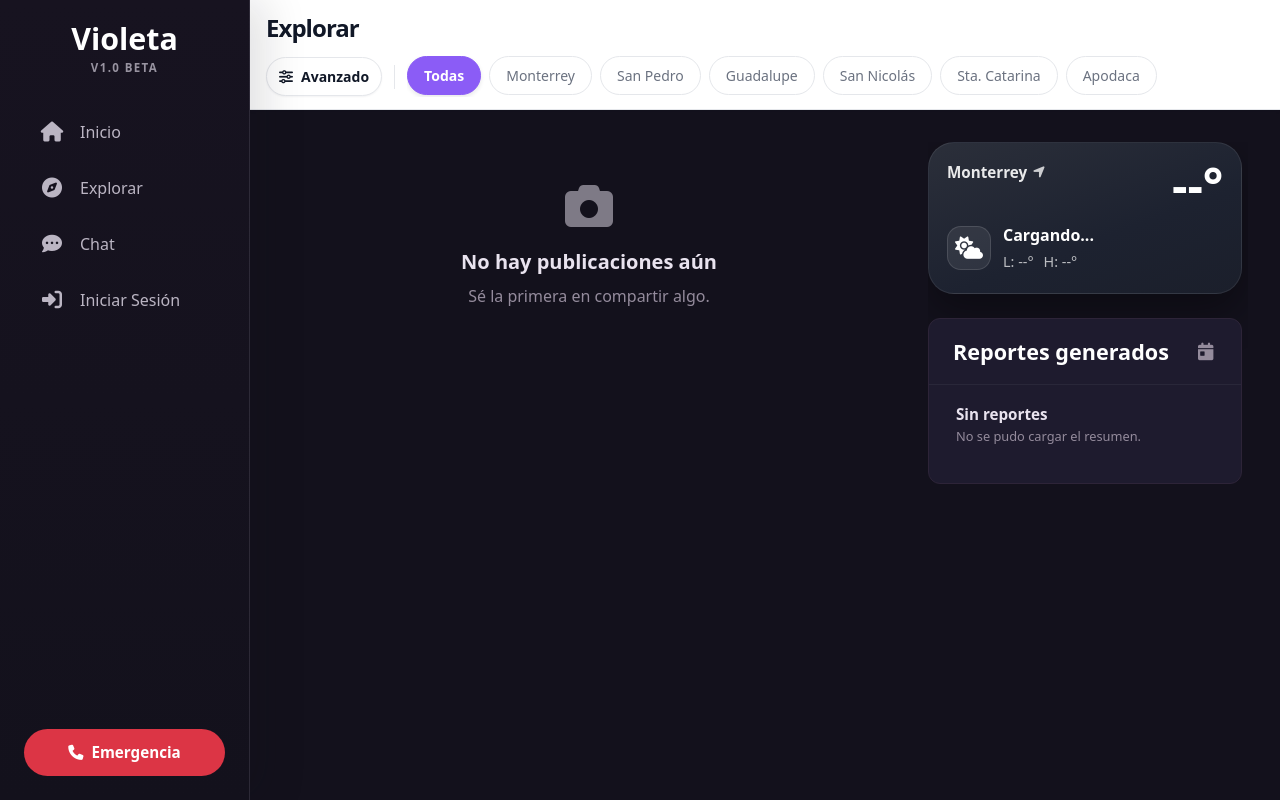
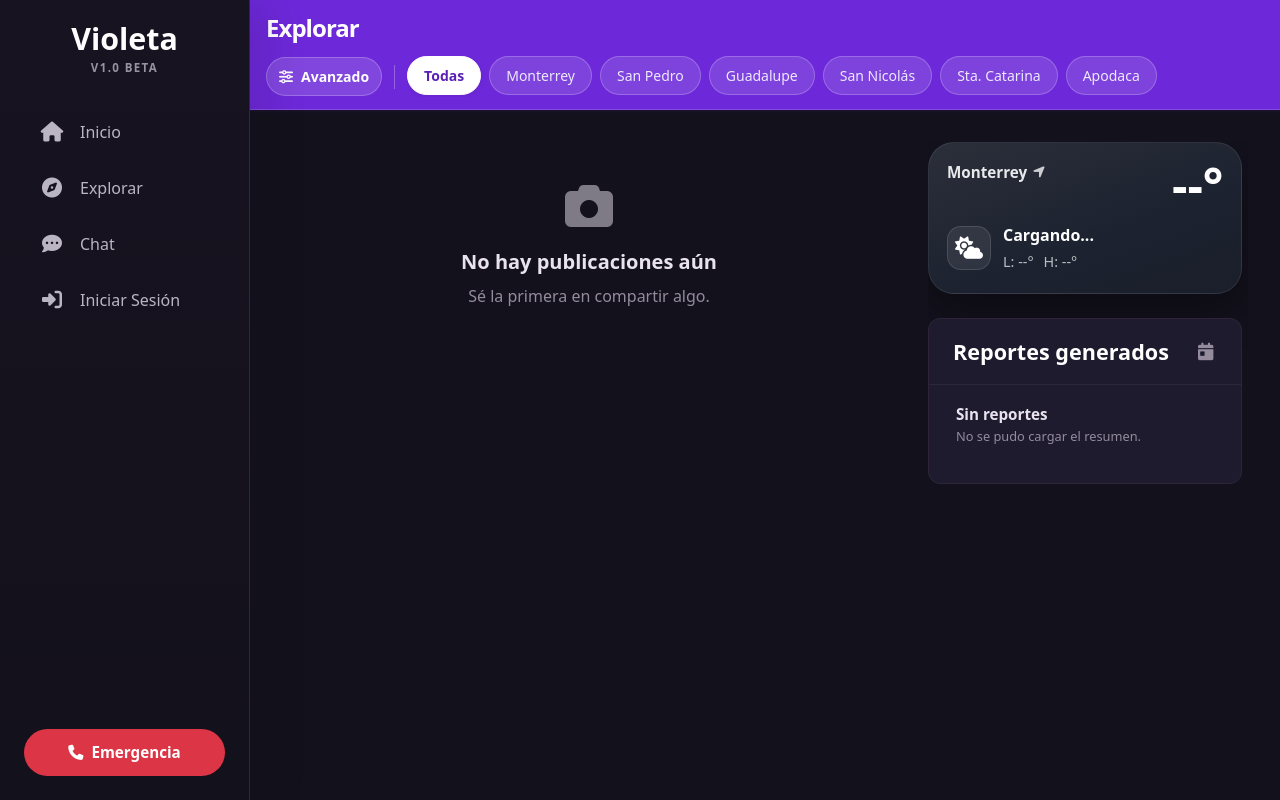
Before and after one commit to Irving1265/Violeta-App, a Python web app: template templates/index.html in a window 1280 px wide. Run offline with Jinja, Linux system fonts and the light colour scheme; the template is opened without the code that fills it, so the values that code supplies are empty; some libraries are stand-ins or nearby versions.

Commit message:
Use flat purple explore header

```diff
--- a/scripts/smoke_test_cases.py
+++ b/scripts/smoke_test_cases.py
@@ -841,7 +841,7 @@ class VioletaSmokeTests(unittest.TestCase):
 
         client = self.client_for(user_id)
         feed_html = client.get('/').get_data(as_text=True)
-        self.assertIn('20260524-flat-explore-header-v1', feed_html)
+        self.assertIn('20260524-purple-explore-header-v1', feed_html)
         self.assertIn('id="mainHeader"', feed_html)
         self.assertIn('violeta-header-top', feed_html)
         self.assertIn('violeta-filters-bar', feed_html)
@@ -853,6 +853,10 @@ class VioletaSmokeTests(unittest.TestCase):
         self.assertNotIn('violeta-city-filters-section', feed_html)
         self.assertNotIn('Zonas seleccionadas', feed_html)
         self.assertIn('20260523-report-modal-split-v1', feed_html)
+
+        style_css = (PROJECT_ROOT / 'static' / 'css' / 'style.css').read_text()
+        self.assertIn('background: #6d28d9;', style_css)
+        self.assertIn('background: rgba(255, 255, 255, 0.12);', style_css)
         self.assertIn('id="reportPostModal"', feed_html)
         self.assertIn('id="reportCommentModal"', feed_html)
         self.assertIn('/static/js/app.js?', feed_html)
--- a/static/css/style.css
+++ b/static/css/style.css
@@ -1610,16 +1610,16 @@ body.post-create-modal-open .floating-create-btn {
     z-index: 1020;
     width: calc(100% + 2rem);
     margin: calc(-1rem - env(safe-area-inset-top, 0px)) -1rem 1.5rem;
-    background: #ffffff;
-    border-bottom: 1px solid #e5e7eb;
-    box-shadow: 0 1px 3px rgba(17, 24, 39, 0.1);
+    background: #6d28d9;
+    border-bottom: 1px solid rgba(255, 255, 255, 0.16);
+    box-shadow: 0 1px 3px rgba(76, 29, 149, 0.22);
     display: flex;
     flex-direction: column;
     transition: box-shadow 0.28s ease;
 }
 
 .violeta-header.header-scrolled {
-    box-shadow: 0 2px 8px rgba(17, 24, 39, 0.1);
+    box-shadow: 0 2px 8px rgba(76, 29, 149, 0.24);
 }
 
 @media (min-width: 768px) {
@@ -1652,7 +1652,7 @@ body.post-create-modal-open .floating-create-btn {
 .violeta-title {
     font-size: 1.5rem;
     font-weight: 800;
-    color: #111827;
+    color: #ffffff;
     margin: 0;
     letter-spacing: -0.04em;
     line-height: 1;
@@ -1665,15 +1665,15 @@ body.post-create-modal-open .floating-create-btn {
     width: 40px;
     height: 40px;
     border-radius: 999px;
-    color: #6b7280;
+    color: #ede9fe;
     text-decoration: none;
     transition: background 0.2s ease, color 0.2s ease;
 }
 
 .violeta-admin-mobile-btn:hover,
 .violeta-admin-mobile-btn:focus-visible {
-    background: #f5f3ff;
-    color: #7c3aed;
+    background: rgba(255, 255, 255, 0.14);
+    color: #ffffff;
     outline: none;
 }
 
@@ -1697,24 +1697,24 @@ body.post-create-modal-open .floating-create-btn {
     align-items: center;
     gap: 0.5rem;
     flex: 0 0 auto;
-    border: 1px solid #e5e7eb;
+    border: 1px solid rgba(255, 255, 255, 0.22);
     border-radius: 999px;
-    background: #ffffff;
-    color: #111827;
+    background: rgba(255, 255, 255, 0.14);
+    color: #ffffff;
     cursor: pointer;
     font-size: 0.875rem;
     font-weight: 600;
     padding: 0.5rem 0.75rem;
     min-height: 38px;
     white-space: nowrap;
-    box-shadow: 0 1px 2px rgba(17, 24, 39, 0.05);
+    box-shadow: none;
     transition: background 0.2s ease, color 0.2s ease, transform 0.2s ease;
 }
 
 .violeta-advanced-btn:hover,
 .violeta-advanced-btn:focus-visible {
-    background: #f5f3ff;
-    color: #7c3aed;
+    background: rgba(255, 255, 255, 0.22);
+    color: #ffffff;
     outline: none;
 }
 
@@ -1726,7 +1726,7 @@ body.post-create-modal-open .floating-create-btn {
     flex: 0 0 auto;
     width: 1px;
     height: 24px;
-    background: #e5e7eb;
+    background: rgba(255, 255, 255, 0.28);
 }
 
 .violeta-chip-container {
@@ -1748,11 +1748,11 @@ body.post-create-modal-open .floating-create-btn {
 
 .violeta-chip-container .violeta-chip {
     flex: 0 0 auto;
-    border: 1px solid #e5e7eb;
+    border: 1px solid rgba(255, 255, 255, 0.22);
     border-radius: 999px;
     padding: 0.5rem 1rem;
-    background: #ffffff;
-    color: #6b7280;
+    background: rgba(255, 255, 255, 0.12);
+    color: #ede9fe;
     font-size: 0.875rem;
     font-weight: 500;
     box-shadow: none;
@@ -1762,15 +1762,16 @@ body.post-create-modal-open .floating-create-btn {
 }
 
 .violeta-chip-container .violeta-chip:hover {
-    border-color: #8b5cf6;
-    color: #7c3aed;
+    border-color: rgba(255, 255, 255, 0.45);
+    background: rgba(255, 255, 255, 0.18);
+    color: #ffffff;
 }
 
 .violeta-chip-container .violeta-chip.active {
-    background: #8b5cf6;
-    border-color: #8b5cf6;
-    color: #ffffff;
-    box-shadow: 0 2px 4px rgba(17, 24, 39, 0.1);
+    background: #ffffff;
+    border-color: #ffffff;
+    color: #5b21b6;
+    box-shadow: 0 2px 4px rgba(76, 29, 149, 0.16);
     filter: none;
 }
 
--- a/templates/base.html
+++ b/templates/base.html
@@ -29,7 +29,7 @@
     {% if request.endpoint in ['index', 'hotspots_page', 'safety_center'] %}
     <link rel="stylesheet" href="{{ url_for('static', filename='vendor/leaflet/leaflet.css') }}" />
     {% endif %}
-    <link rel="stylesheet" href="{{ url_for('static', filename='css/style.css') }}?v=20260524-flat-explore-header-v1">
+    <link rel="stylesheet" href="{{ url_for('static', filename='css/style.css') }}?v=20260524-purple-explore-header-v1">
     {% if request.endpoint in ['register', 'forgot_password', 'login', 'reset_password', 'force_password_reset'] %}
     <link rel="stylesheet" href="{{ url_for('static', filename='css/auth_page.css') }}?v=20260507-auth-split-v1">
     {% endif %}
--- a/templates/index.html
+++ b/templates/index.html
@@ -232,5 +232,5 @@
         }
     };
 </script>
-<script src="{{ url_for('static', filename='js/index_page.js') }}?v=20260524-flat-explore-header-v1" defer></script>
+<script src="{{ url_for('static', filename='js/index_page.js') }}?v=20260524-purple-explore-header-v1" defer></script>
 {% endblock %}
```
